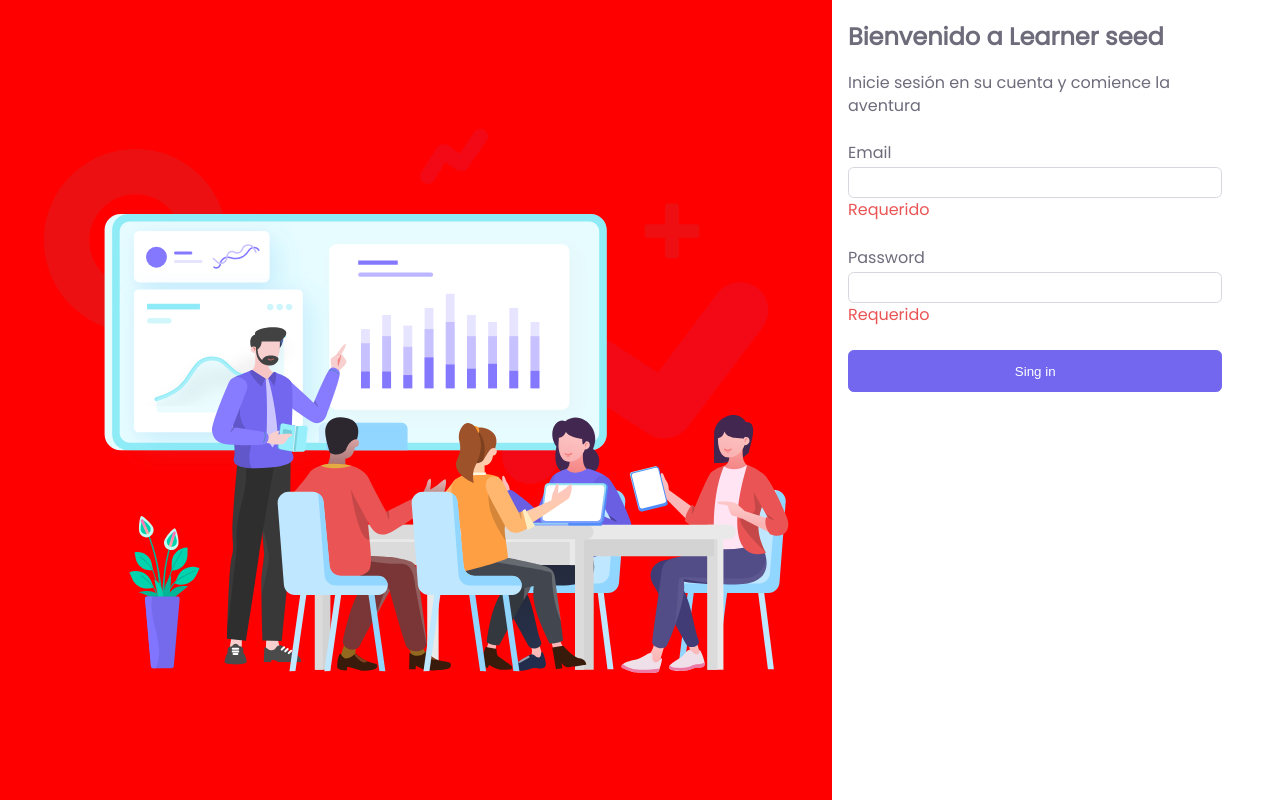
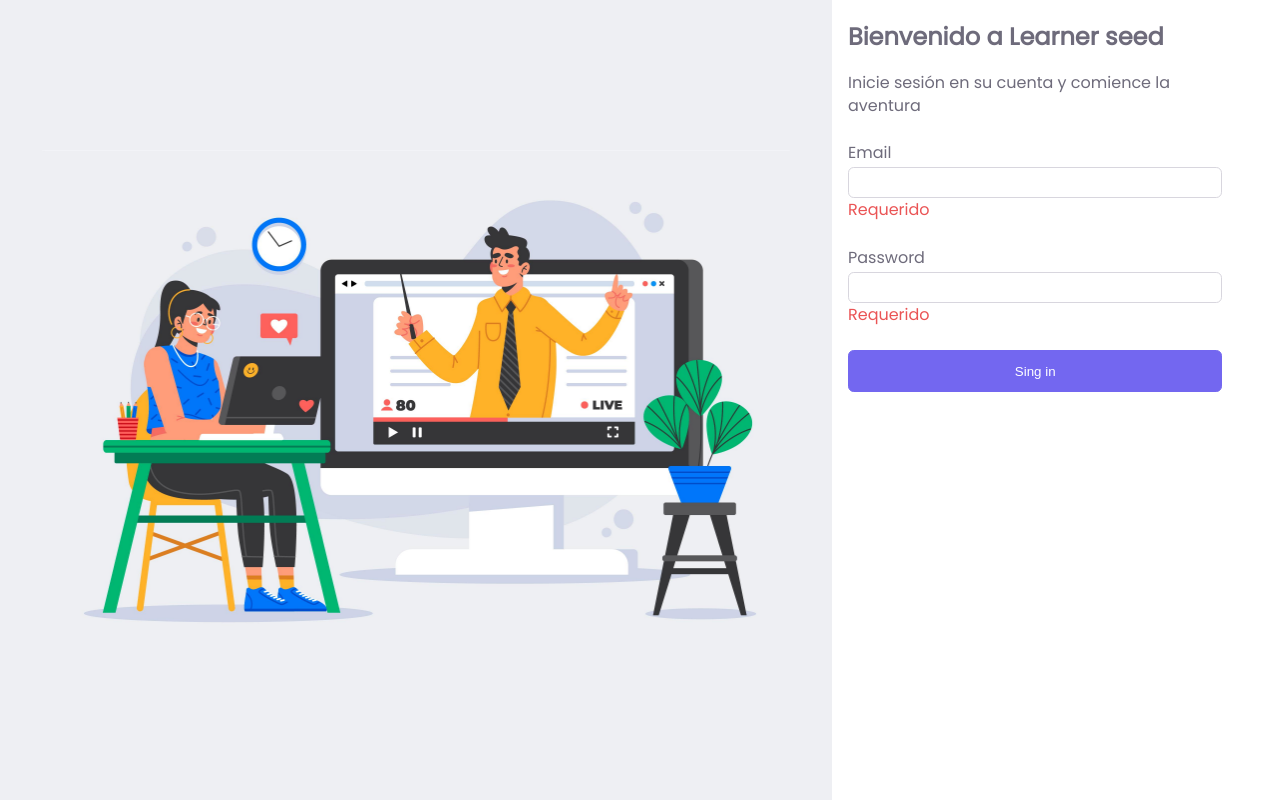
Before and after one commit to irvincnt/learner-seed, a React app: page / in a window 1280 px wide. Built offline with nearby package versions, Linux system fonts and the light colour scheme.

Commit message:
Add login ima and react icons

```diff
--- a/package.json
+++ b/package.json
@@ -27,6 +27,7 @@
   },
   "dependencies": {
     "react": "^17.0.1",
-    "react-dom": "^17.0.1"
+    "react-dom": "^17.0.1",
+    "react-icons": "^4.2.0"
   }
 }
--- a/src/components/auth/Login.js
+++ b/src/components/auth/Login.js
@@ -1,6 +1,6 @@
 import React from 'react'
 import '../../styles/login.scss'
-import loginImg from '../../assets/images/login.svg'
+import loginImg from '../../assets/images/login2.svg'
 
 export default function Login() {
   return (
--- a/src/styles/login.scss
+++ b/src/styles/login.scss
@@ -3,11 +3,13 @@
   display: flex;
   height: 100vh;
   .image-login {
+    background: #EEEFF3;
     display: flex;
     width: 65%;
     img {
       margin: auto;
       display: block;
+      width: 90%;
     }
   }
   .auth-login {
@@ -63,6 +65,6 @@
 
 @media (min-width: 480px) {
   .login {
-    background-color: red;
+    //background-color: red;
   }
 }
```
Also changed, not shown: src/assets/images/login2.svg (added), 1 other file (tests, documents, lock files or other folders).
